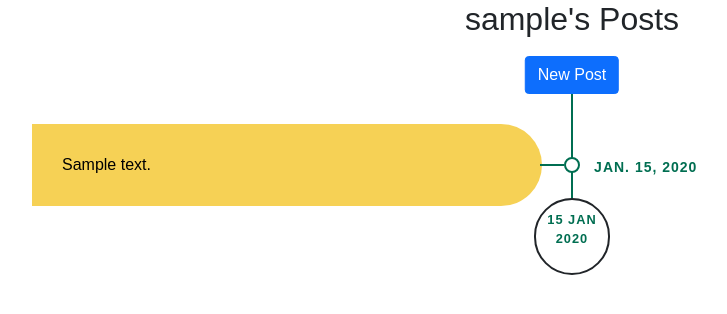
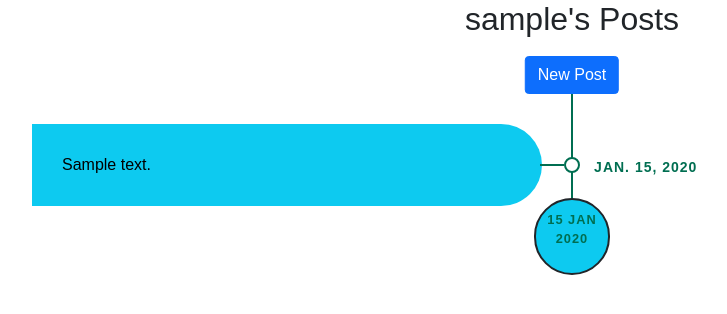
Before and after one commit to timotiousPrime/ydotcom, a Django app: a page that uses ydotcom/posts/templates/posts/postCardLeft.html in a window 1280 px wide. Shown: the part 56-370 px from the top of the page, without its empty margins (68-795 px from the left). Run offline with Django 5.2, Linux system fonts and the light colour scheme; a user stored in the database is signed in; tables that the repository leaves empty hold one stand-in row (values such as "Sample post"); some libraries are stand-ins or nearby versions.

Commit message:
update color of background

```diff
--- a/ydotcom/posts/templates/posts/postCardLeft.html
+++ b/ydotcom/posts/templates/posts/postCardLeft.html
@@ -3,7 +3,7 @@
 
 <div class="container left">
   <div class="date">{{ day }}</div>
-  <div class="content">
+  <div class="content bg-info">
       <p>
           {{ post.message }}
       </p>
--- a/ydotcom/posts/templates/posts/postCardRight.html
+++ b/ydotcom/posts/templates/posts/postCardRight.html
@@ -2,7 +2,7 @@
 
 <div class="container right">
   <div class="date">{{ day }}</div>
-  <div class="content">
+  <div class="content bg-info">
       <p>
           {{ post.message }}
       </p>
--- a/ydotcom/posts/templates/posts/timelineDate.html
+++ b/ydotcom/posts/templates/posts/timelineDate.html
@@ -1,5 +1,5 @@
 <div class="date-container post-date ">
-    <div class="post-date rounded-circle border border-dark border-2">
+    <p class="post-date rounded-circle border border-dark border-2 bg-info align-middle">
             {{day|date:"j M Y"}}
-    </div>
+    </p>
 </div>
```
